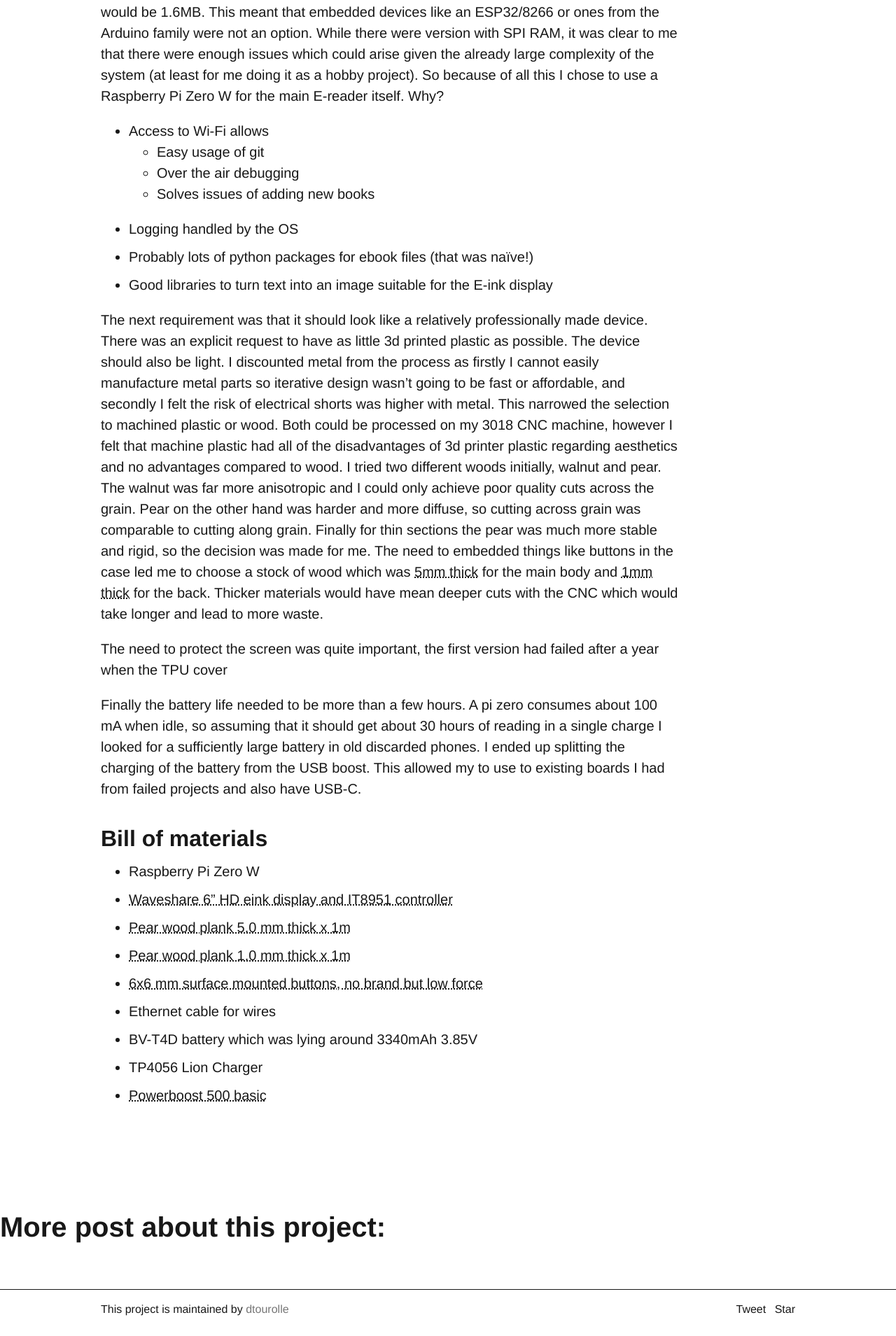
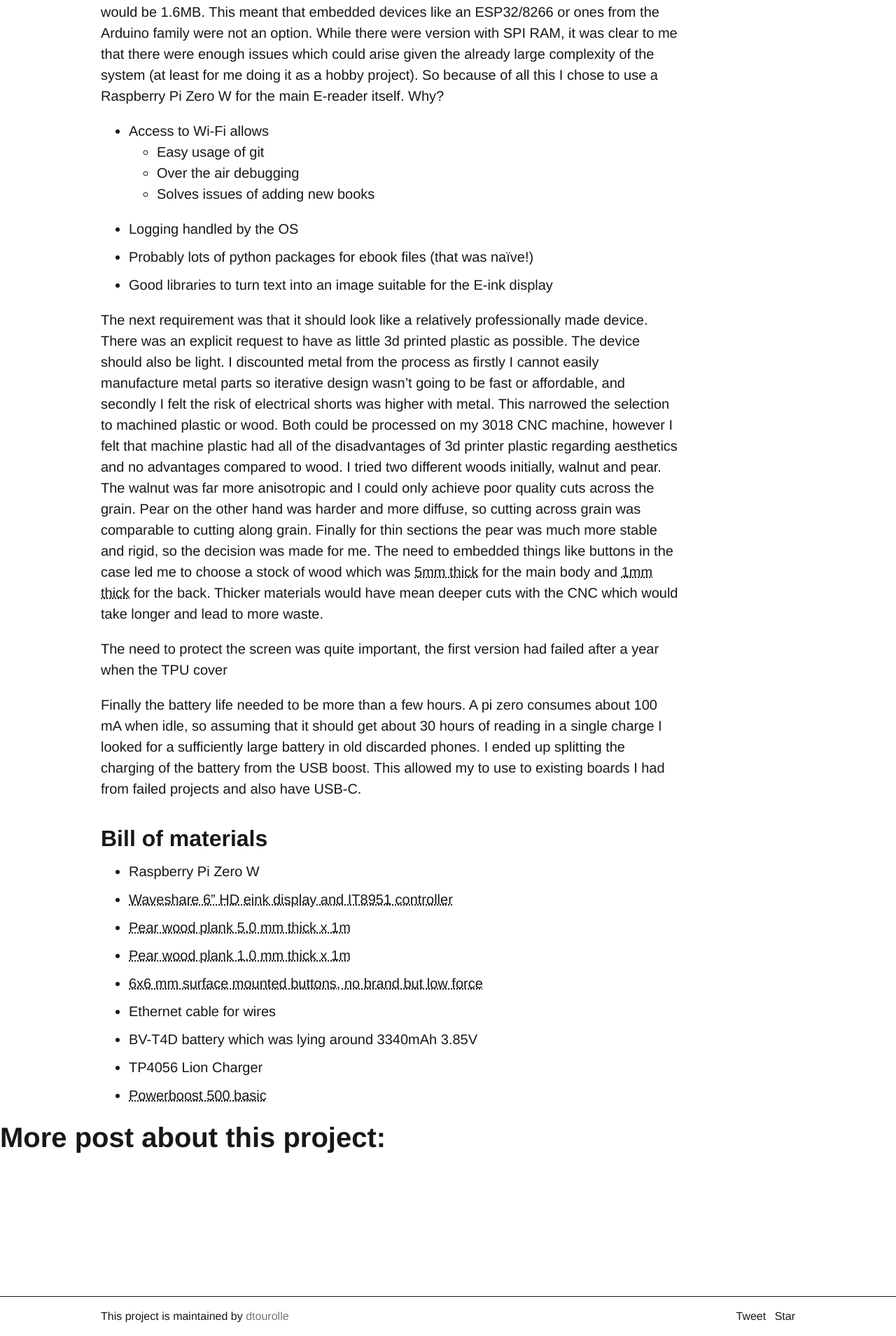
Before and after one commit to dtourolle/dtourolle.github.io, a Jekyll site: the page built from _posts/2022-08-31-requirement_analysis.md, in a window 1280 px wide. Shown: the part 1331-3240 px from the top of the page at 70% size. Built offline with Jekyll 4.4.1, drawn with Linux system fonts in a browser that asks for light colours; our own code applies the rules of GitHub Pages for plain Markdown files; comment, search, counter and statistics services are not loaded.

Commit message:
layout change again

```diff
--- a/_layouts/post.html
+++ b/_layouts/post.html
@@ -18,7 +18,7 @@ layout: default
   </div>
 
 </article>
-
+<h2 class="h1 lh-condensed col-9 mt-0">More post about this project:</h2>
 <div class="container mx-auto px-2 py-4">
   {% for post in site.posts %}
     {% if post.category contains page.category %}
@@ -26,5 +26,3 @@ layout: default
     {% endif %}
   {% endfor %}
 </div>
-
-<h2 class="h1 lh-condensed col-9 mt-0">More post about this project:</h2>
```
